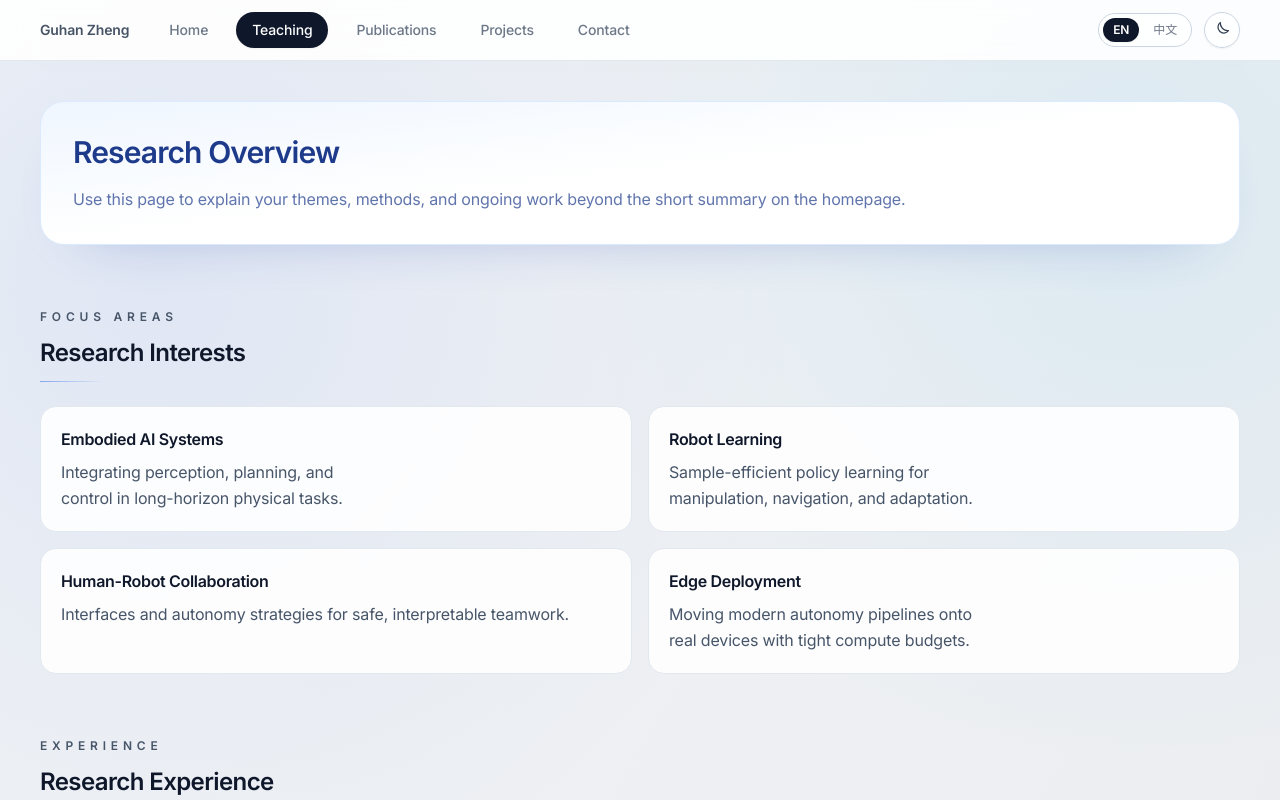
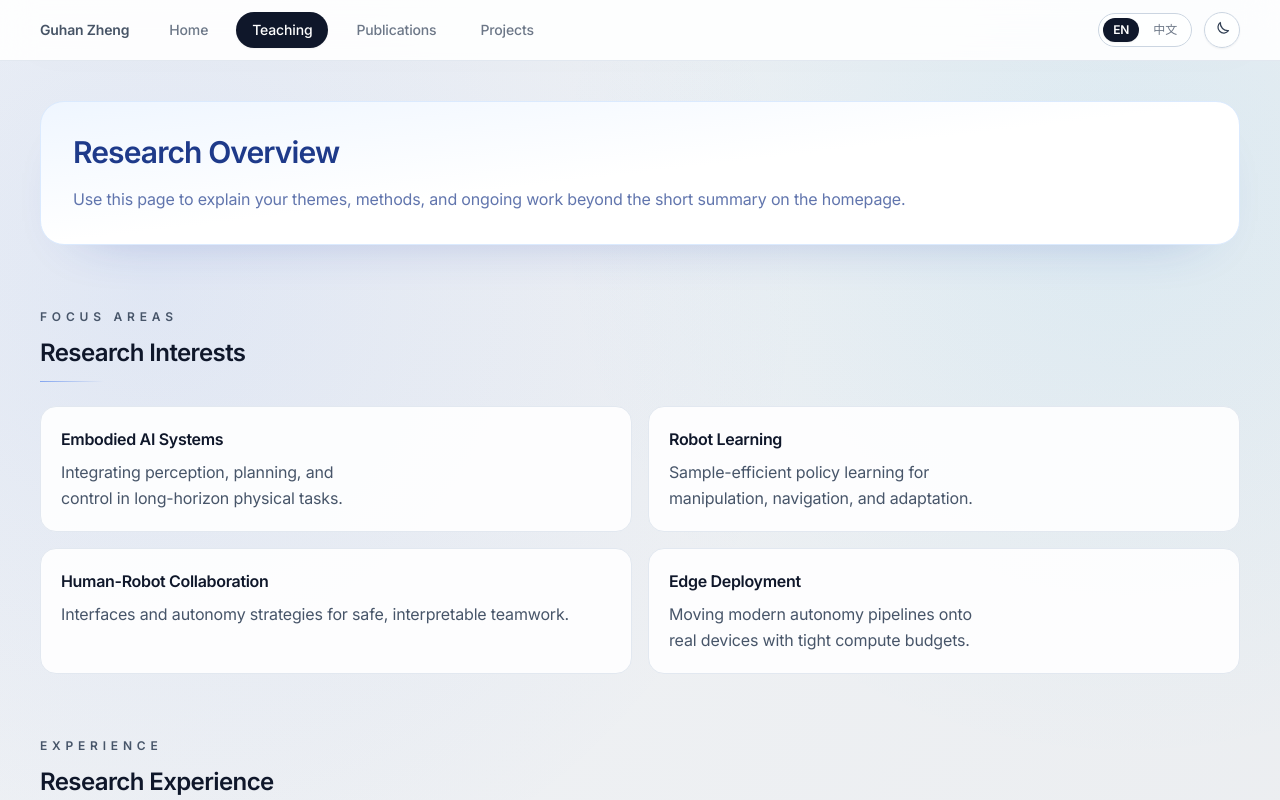
Before and after one commit to Guhan328/Guhan328.github.io, a Next.js app: page /en/research in a window 1280 px wide. Shown: the top 800 px of the page. Built offline with nearby package versions, Linux system fonts and the light colour scheme; no server answers.

Commit message:
Update layout.tsx

```diff
--- a/app/(site)/[locale]/layout.tsx
+++ b/app/(site)/[locale]/layout.tsx
@@ -17,15 +17,13 @@ const NAV_ITEMS: Record<Locale, NavItem[]> = {
     { label: "Home", href: buildLocalePath("en") },
     { label: "Teaching", href: buildLocalePath("en", "/research") },
     { label: "Publications", href: buildLocalePath("en", "/publications") },
-    { label: "Projects", href: buildLocalePath("en", "/projects") },
-    { label: "Contact", href: buildLocalePath("en", "/contact") }
+    { label: "Projects", href: buildLocalePath("en", "/projects") }
   ],
   zh: [
     { label: "首页", href: buildLocalePath("zh") },
     { label: "教学概览", href: buildLocalePath("zh", "/research") },
     { label: "发表成果", href: buildLocalePath("zh", "/publications") },
-    { label: "项目集锦", href: buildLocalePath("zh", "/projects") },
-    { label: "联系", href: buildLocalePath("zh", "/contact") }
+    { label: "项目集锦", href: buildLocalePath("zh", "/projects") }
   ]
 };
 
```
